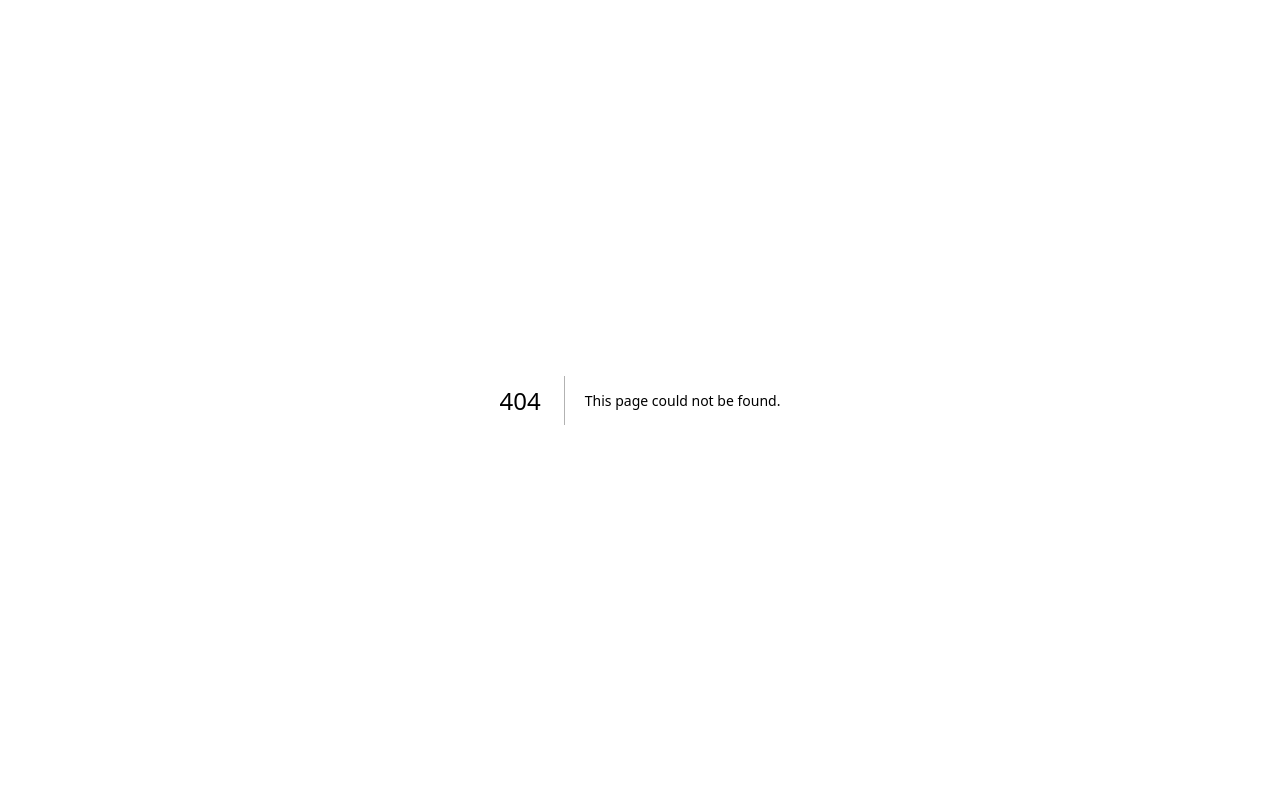
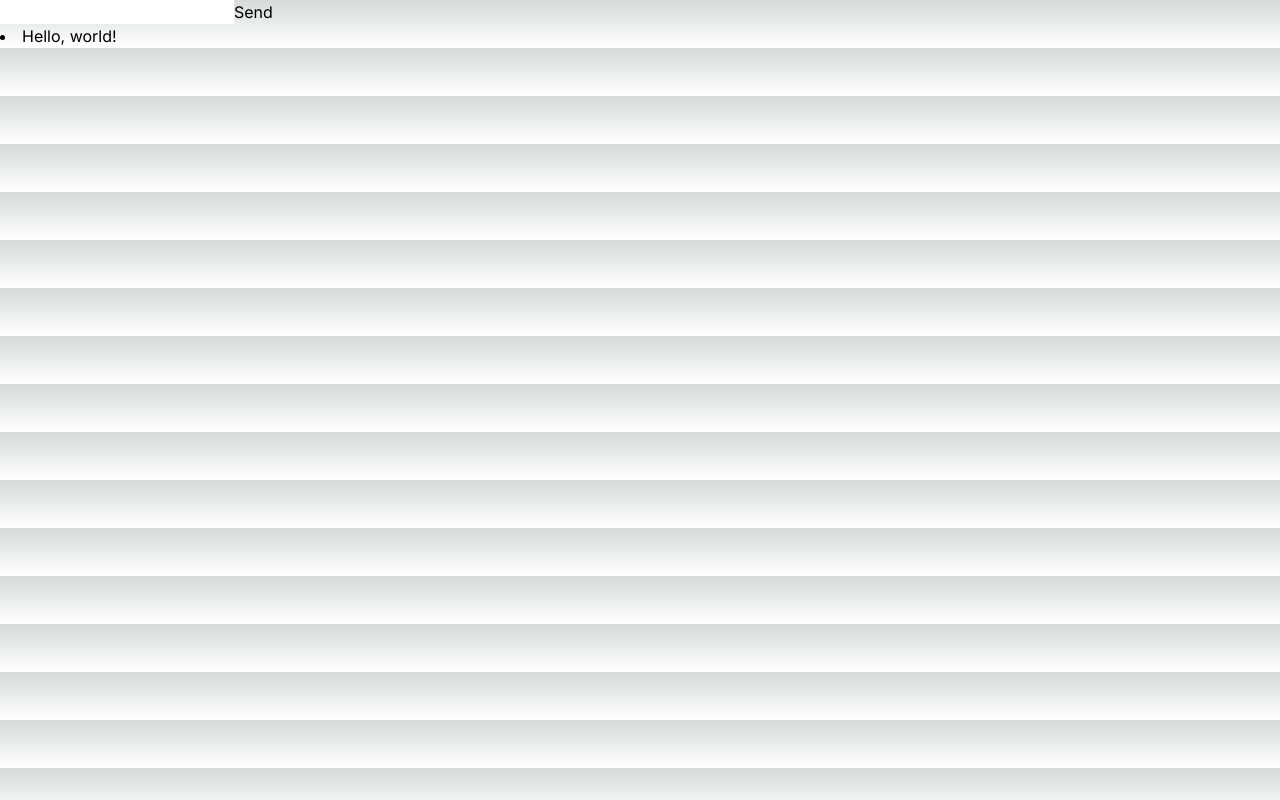
Before and after one commit to makeswift/suspense-patterns, a Next.js app: page /optimistic in a window 1280 px wide. Before the commit this address had no page. Built offline with nearby package versions, Linux system fonts and the light colour scheme.

Commit message:
feat: progressively enhanced form w/ optimistic updates

```diff
--- /dev/null
+++ b/app/optimistic/messages-form.tsx
@@ -0,0 +1,47 @@
+'use client'
+
+import { startTransition, useActionState, useOptimistic } from 'react'
+import { requestFormReset } from 'react-dom'
+
+export function MessagesForm({
+  initialMessages,
+  action,
+}: {
+  initialMessages: string[]
+  action(messages: string[], formData: FormData): Promise<string[]>
+}) {
+  const [messages, formAction, isPending] = useActionState(action, initialMessages)
+  const [optimisticMessages, addOptimisticMessage] = useOptimistic(
+    messages,
+    (messages: string[], message: string) => [...messages, message + ' (optimistic)'],
+  )
+
+  return (
+    <div>
+      <form
+        action={formAction}
+        onSubmit={(event) => {
+          event.preventDefault()
+
+          startTransition(async () => {
+            requestFormReset(event.currentTarget)
+
+            const formData = new FormData(event.currentTarget)
+            const message = formData.get('message') as string
+
+            addOptimisticMessage(message)
+            formAction(formData)
+          })
+        }}
+      >
+        <input type="text" name="message" />
+        <button type="submit" disabled={isPending}>
+          {isPending ? 'Sending...' : 'Send'}
+        </button>
+      </form>
+      {optimisticMessages.map((message, idx) => (
+        <li key={idx}>{message}</li>
+      ))}
+    </div>
+  )
+}
--- /dev/null
+++ b/app/optimistic/page.tsx
@@ -0,0 +1,18 @@
+import { MessagesForm } from './messages-form'
+
+export default function Page() {
+  const initialMessages = ['Hello, world!']
+
+  return (
+    <MessagesForm
+      initialMessages={initialMessages}
+      action={async function sendMessage(messages: string[], formData: FormData) {
+        'use server'
+
+        await new Promise((resolve) => setTimeout(resolve, 1000))
+
+        return [...messages, formData.get('message') as string]
+      }}
+    />
+  )
+}
```
